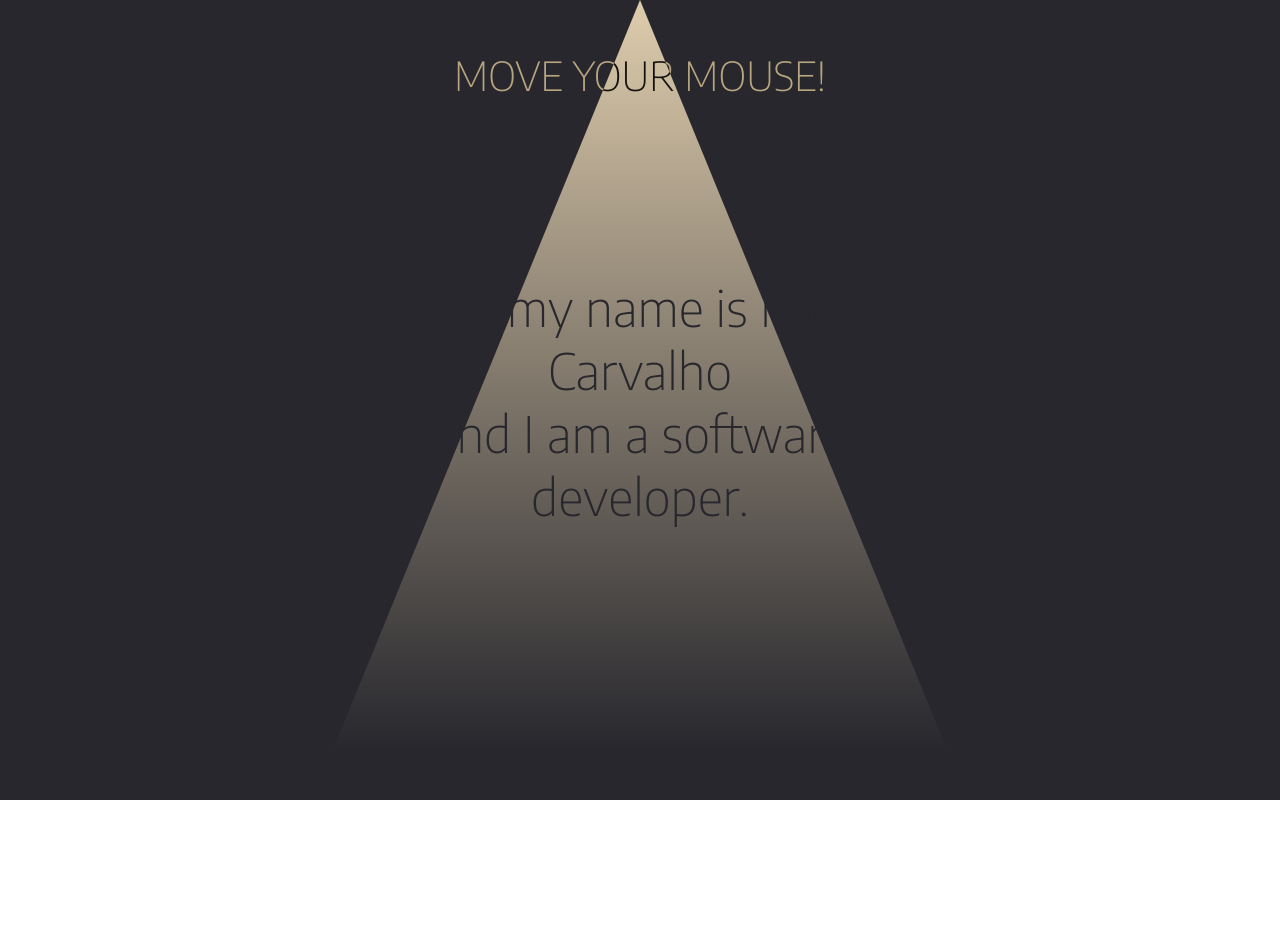
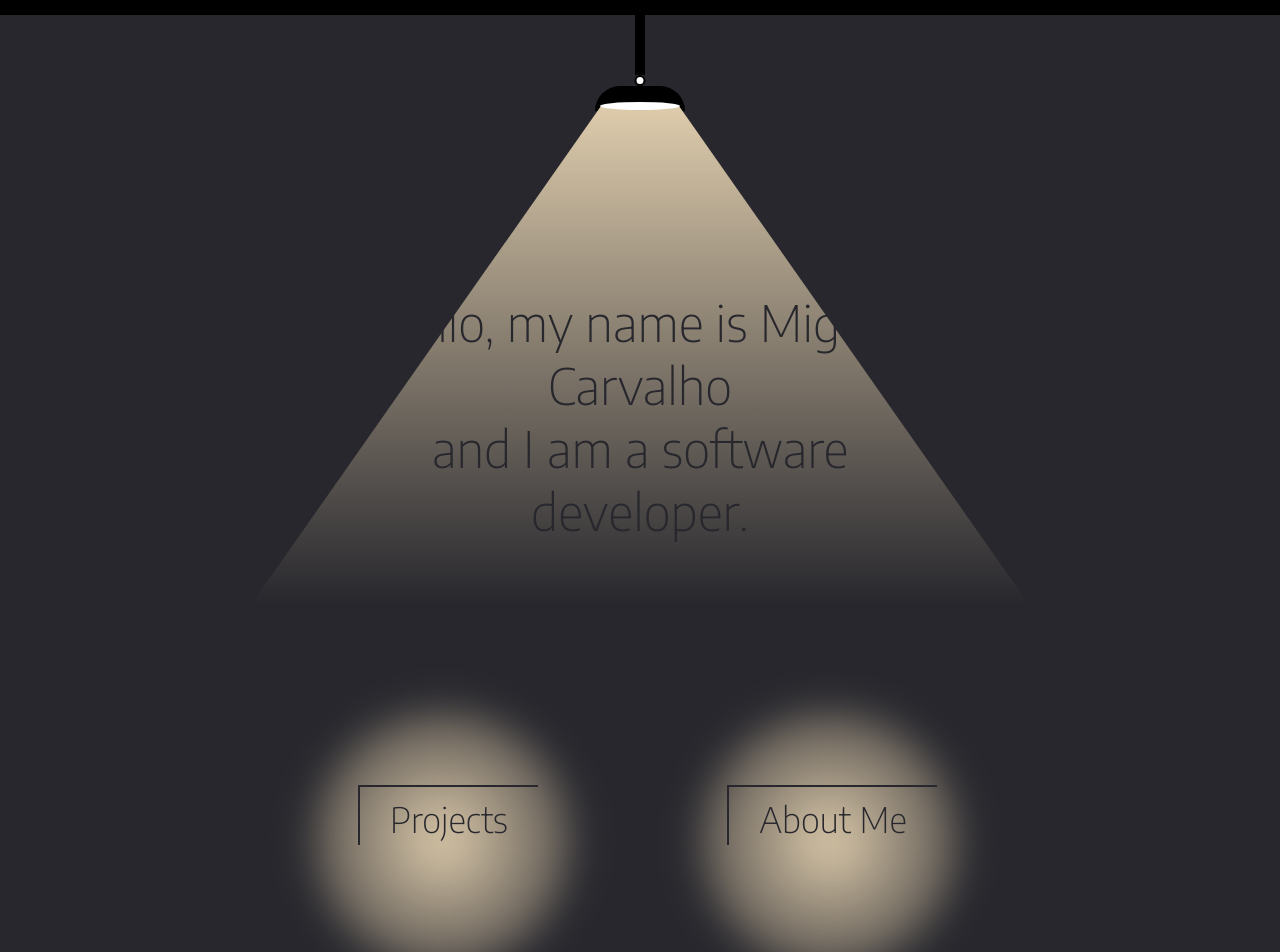
Before and after one commit to miguel-paz/website, a React (Create React App) app: page / in a window 1280 px wide. Shown: the top 952 px of the page. Before the commit the page ends 800 px from the top, so only its background shows below. Built offline with nearby package versions, Linux system fonts and the light colour scheme.

Commit message:
Restructured project to import actual react components in home js page | Finished home page main design

```diff
--- a/src/App.css
+++ b/src/App.css
@@ -1,6 +1,16 @@
 .main {
+  box-sizing: border-box;
+  border-top: 15px solid black;
   position: absolute;
   height: 100%;
+  width: 100%;
+  background-color: #27272D;
+}
+
+.main-content {
+  box-sizing: border-box;
+  position: absolute;
+  height: auto;
   width: 100%;
   background-color: #27272D;
 }
@@ -26,6 +36,7 @@
 
 .App {
   text-align: center;
+
 }
 
 .App-logo {
--- a/src/components/Home/Banner.css
+++ b/src/components/Home/Banner.css
@@ -22,15 +22,67 @@
   height: 30%;
   top: 70%;
   z-index: 9;
+}
 
+.lamp-cable {
+  position: relative;
+  width: 10px;
+  height: 60px;
+  background: black;
+  z-index: 8;
+}
+
+.lamp-joint {
+  position: relative;
+  width: 7px;
+  height: 7px;
+  background: white;
+  border: 2px solid black;
+  border-radius: 50%;
+  z-index: 8;
+}
+
+.lamp {
+  position: relative;
+  width: 90px;
+  height: 25px;
+  background: black;
+  border-radius: 150px 150px 0 0;
+  transform-origin: 50% 0%;
+  z-index: 7;
+}
+
+.lamp-elipse {
+  position: absolute;
+  width: 200px;
+  height: 8px;
+  background: white;
+  clip-path: ellipse(20% 50%);
+  transform: translate(-50%,200%);
+  z-index: 9;
 }
 
 .light {
-  position: absolute;
-  width: 80%;
-  height: 150%;
+  top: 20px;
+  position: relative;
+  width: 1300px;
+  height: 500px;
   background: linear-gradient(#deccac, rgba(255, 0, 0, 0));
-  clip-path: polygon(20% 100%, 50% 0%, 80% 100%);
-  transform-origin: 50% 0%;
+  clip-path: polygon(20% 100%, 47% 0%, 53% 0%, 80% 100%);
+
   z-index: 8;
 }
+
+
+
+
+.flt_svg {
+  visibility: hidden;
+  position: absolute;
+  width: 0px;
+  height: 0px;
+}
+
+.right {
+  right: 0;
+}
--- a/src/components/Home/Banner.js
+++ b/src/components/Home/Banner.js
@@ -2,10 +2,11 @@ import { useEffect, useState } from "react";
 
 import "../../App.css";
 import "./Banner.css";
+import ButtonList from "./ButtonList";
 
 const Banner = () => {
-  const intro = "Hello, my name is Miguel Carvalho\nand I am a software developer."
-
+  const intro =
+    "Hello, my name is Miguel Carvalho\nand I am a software developer.";
 
   useEffect(() => {
     const handleWindowMouseMove = (event) => {
@@ -26,20 +27,20 @@ const Banner = () => {
   }, []);
 
   return (
-    <div className="main">
+    <div>
       <div className="banner">
-        <div className="banner-title center-hor">MOVE YOUR MOUSE!</div>
-        <div className="lamp">
-          <div id="light" className="light center-hor"></div>
+        <div className="banner-title center-hor"></div>
+        <div id="lamp">
+          <div className="lamp-cable center-hor"></div>
+          <div className="lamp-joint center-hor"></div>
+          <div id="light" className="lamp center-hor">
+            <div className="lamp-elipse center-hor"></div>
+            <div className="light center-hor"></div>
+          </div>
         </div>
+        <div className="banner-title-hidden center-ver-hor">{intro}</div>
+      </div>
 
-        <div className="banner-title-hidden center-ver-hor">
-            {intro}
-        </div>
-      </div>
-      <div className="">
-
-      </div>
     </div>
   );
 };
--- /dev/null
+++ b/src/components/Home/Button.css
@@ -0,0 +1,69 @@
+.button {
+  font-family: "Encode Sans", sans-serif;
+  border-top: 2px solid #27272d;
+  border-left: 2px solid #27272d;
+  color: #27272d;
+  padding: 10px 30px;
+  text-align: center;
+  text-decoration: none;
+  font-size: 35px;
+  cursor: pointer;
+  z-index: 9;
+  transition: border 650ms ease-in;
+}
+
+.bottom-light {
+  margin-top: -160px;
+  height: 260px;
+  width: 260px;
+  background-image: radial-gradient(#deccac, transparent);
+  z-index: 8;
+  border-radius: 50%;
+  filter: blur(19px);
+  transition: filter 250ms ease-out;
+}
+.bottom-light:hover {
+  filter: blur(0px);
+}
+
+.spotlight-right {
+  animation: spotlightInRight 1 1600ms cubic-bezier(0, 0, 0, 1.13), spotlight infinite 12s linear;
+  animation-direction: alternate;
+  animation-delay: 200ms, 1800ms;
+}
+
+.spotlight-left {
+  animation: spotlightInLeft 1 1400ms cubic-bezier(0, 0, 0, 1.63), spotlight infinite 10s linear;
+  animation-direction: alternate;
+  animation-delay: 200ms, 1800ms;
+}
+
+@keyframes spotlightInRight {
+  from {
+    transform: translate(900px, 50px);
+  }
+
+  to {
+    transform: translate(0px, 0px);
+  }
+}
+
+@keyframes spotlightInLeft {
+  from {
+    transform: translate(-900px, 50px);
+  }
+
+  to {
+    transform: translate(0px, 0px);
+  }
+}
+
+@keyframes spotlight {
+  from {
+    transform: rotate(0deg) translate(0px, 0px);
+  }
+
+  to {
+    transform: rotate(360deg) translate(20px, 0px);
+  }
+}
--- /dev/null
+++ b/src/components/Home/Button.js
@@ -0,0 +1,7 @@
+import "./Button.css";
+
+const Button = (props) => {
+  return <div className="button">{props.text}<div className="underline"></div></div>;
+};
+
+export default Button;
--- /dev/null
+++ b/src/components/Home/ButtonList.css
@@ -0,0 +1,17 @@
+.rest {
+  position: relative;
+  margin-top: 270px;
+}
+
+.buttons-grid {
+  margin: auto;
+  margin-bottom: 100px;
+  width: 60%;
+  display: grid;
+  grid-template-columns: 1fr 1fr;
+  grid-auto-rows: 60px;
+  grid-column-gap: 0px;
+  grid-row-gap: 20px;
+  justify-items: center;
+  filter: url(#round);
+}
--- /dev/null
+++ b/src/components/Home/ButtonList.js
@@ -0,0 +1,17 @@
+import Button from "./Button";
+import "./ButtonList.css";
+
+const ButtonList = () => {
+  return (
+    <div className="rest">
+      <div className="buttons-grid">
+        <Button text="Projects"></Button>
+        <Button text="About Me"></Button>
+        <div className="bottom-light spotlight-left"></div>
+        <div className="bottom-light spotlight-right"></div>
+      </div>
+    </div>
+  );
+};
+
+export default ButtonList;
--- a/src/pages/Home.js
+++ b/src/pages/Home.js
@@ -1,9 +1,15 @@
 import Banner from "../components/Home/Banner";
+import ButtonList from "../components/Home/ButtonList";
 
 const Home = () => {
   return (
     <div className="App">
-      <Banner></Banner>
+      <div className="main">
+        <div className="main-content">
+          <Banner></Banner>
+          <ButtonList></ButtonList>
+        </div>
+      </div>
     </div>
   );
 };
```
